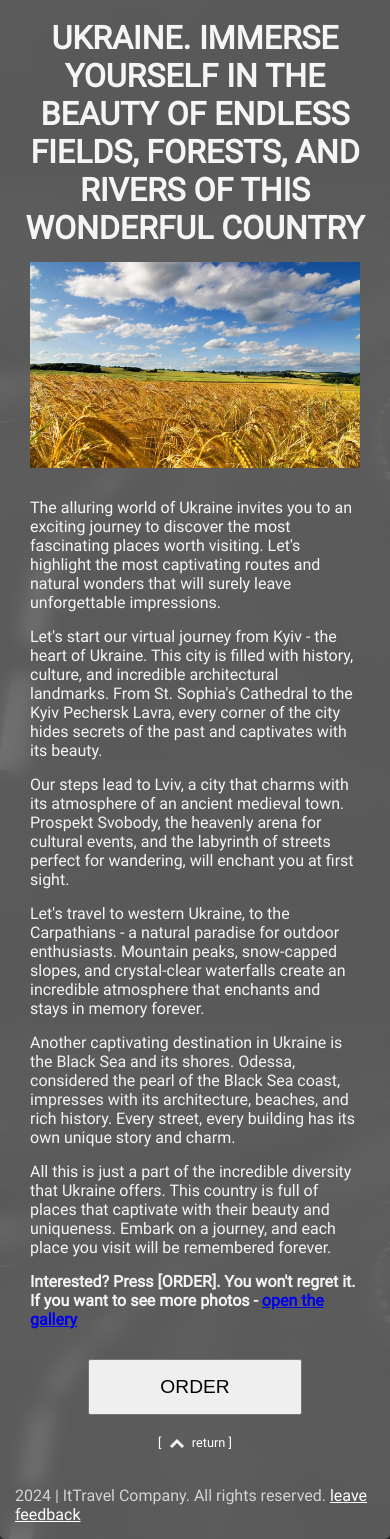
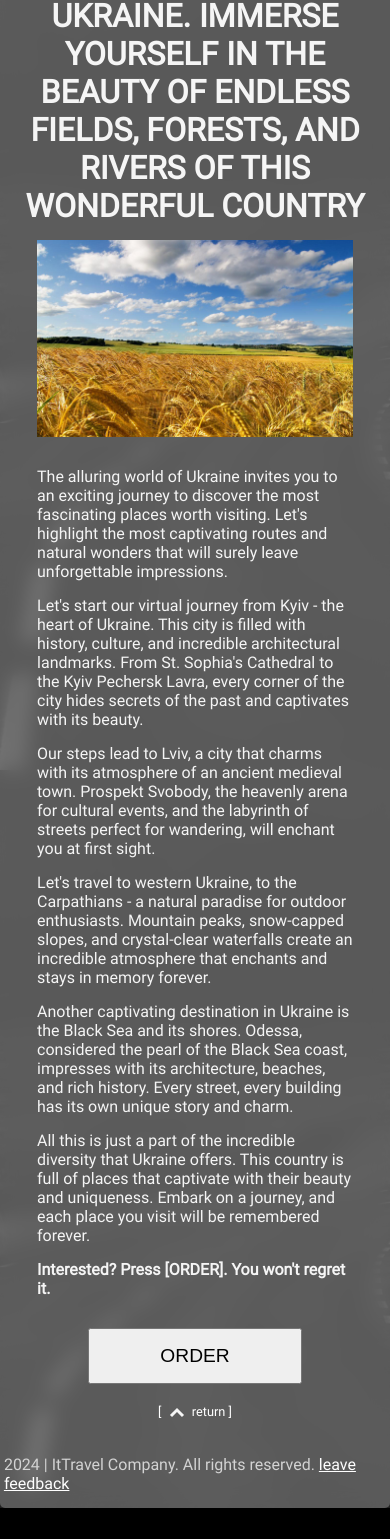
Before and after one commit to evilxgenius/06-travel-agency, a plain HTML site: page index.html in a window 390 px wide. Shown: the part 74-1613 px from the top of the page. After the commit the page ends 1582 px from the top, so only its background shows below. Drawn offline with Linux system fonts and the light colour scheme.

Commit message:
refactoring by Sergey's feedback

```diff
--- a/css/style.scss
+++ b/css/style.scss
@@ -27,7 +27,7 @@
 
 .wrapper {
     max-width: 1000px;
-    margin: 300px auto;
+    margin: 150px auto;
     border-radius: 5px;
     background-color: rgba(100, 100, 100, 0.85);
     backdrop-filter: blur(10px);
@@ -35,7 +35,7 @@
 }
 
 .header {
-    padding: 15px 20px 15px 25px;
+    padding: 1% 20px 1% 25px;
     display: flex;
     justify-content: space-between;
     align-items: center;
@@ -120,7 +120,7 @@ main {
         }
 
         &__paragraph {
-            margin: 15px;
+            margin: 15px 5%;
         }
 
         &__paragraph--attention {
@@ -148,24 +148,27 @@ main {
             font-size: 0.8rem;
             text-decoration: none;
             color: white;
+
             &-link {
                 padding: 2px 5px 0;
                 text-decoration: none;
                 color: white;
-                &-image {
-                    vertical-align: middle;
-                }
+
                 &:hover {
                     border-radius: 5px;
                     background-color: rgb(245, 245, 245, 0.3);
                 }
+            }
+
+            &-image {
+                vertical-align: middle;
             }
         }
     }
 }
 
 .footer {
-    padding: 15px;
+    padding: 15px 1%;
     display: flex;
     justify-content: center;
 
@@ -187,8 +190,8 @@ main {
 .gallery {
     &__back {
         display: inline-block;
-        margin: 10px 10px 10px 0;
-        padding: 2px 5px 0;
+        margin: 10px 10% 10px 0;
+        padding: 2px 1% 0;
         text-decoration: none;
 
         &:hover {
@@ -211,11 +214,11 @@ main {
     }
 
     .main {
-        padding: 15px;
+        padding: 15px 5%;
 
         .article__image {
             width: 100%;
-            padding: 15px;
+            padding: 15px 5%;
         }
 
         .article__order {
--- a/index.html
+++ b/index.html
@@ -19,6 +19,7 @@
             <ul class="menu__list">
                 <li class="menu__item"><a class="menu__link" href="#">log in</a></li>
                 <li class="menu__item"><a class="menu__link" href="#">register</a></li>
+                <li class="menu__item"><a class="menu__link" href="./pages/gallery.html">gallery</a></li>
             </ul>
         </nav>
     </header>
@@ -32,18 +33,12 @@
             <p class="article__paragraph">Let's travel to western Ukraine, to the Carpathians - a natural paradise for outdoor enthusiasts. Mountain peaks, snow-capped slopes, and crystal-clear waterfalls create an incredible atmosphere that enchants and stays in memory forever.</p>
             <p class="article__paragraph">Another captivating destination in Ukraine is the Black Sea and its shores. Odessa, considered the pearl of the Black Sea coast, impresses with its architecture, beaches, and rich history. Every street, every building has its own unique story and charm.</p>
             <p class="article__paragraph">All this is just a part of the incredible diversity that Ukraine offers. This country is full of places that captivate with their beauty and uniqueness. Embark on a journey, and each place you visit will be remembered forever.</p>
-            <p class="article__paragraph article__paragraph--attention">
-                Interested? Press [ORDER]. You won't regret it.
-                If you want to see more photos -
-                <a class="article__gallery-link" href="./pages/gallery.html">
-                    open the gallery
-                </a>
-            </p>
+            <p class="article__paragraph article__paragraph--attention">Interested? Press [ORDER]. You won't regret it.</p>
             <button class="article__order">order</button>
             <div class="article__return">
                 <a href="#return" class="article__return-link">
                     [
-                    <img class="article__return-link-image" alt="return" src="images/up.svg">
+                    <img class="article__return-image" alt="return" src="images/up.svg">
                     return ]
                 </a>
             </div>
```
Also changed, not shown: css/style.css, 1 other file.
